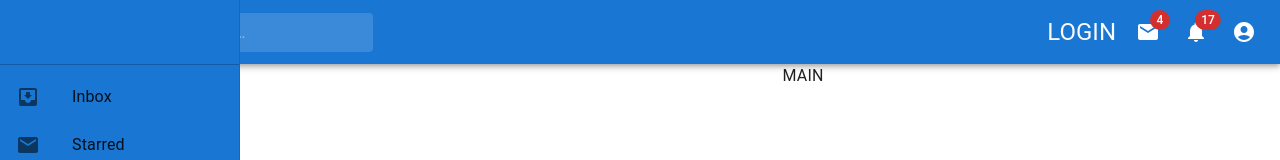
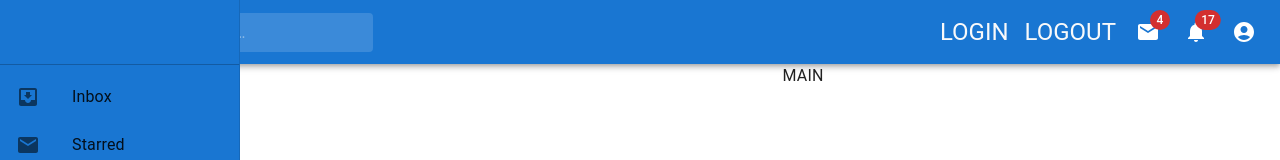
Before and after one commit to AljoschaDriemel/blog-project, a React (Create React App) app in the folder client/: page / in a window 1280 px wide. Shown: the top 160 px of the page. Built offline with nearby package versions, Linux system fonts and the light colour scheme.

Commit message:
added logout function and button

```diff
--- a/client/src/components/appbar/Appbar.js
+++ b/client/src/components/appbar/Appbar.js
@@ -16,6 +16,8 @@ import MailIcon from "@mui/icons-material/Mail";
 import NotificationsIcon from "@mui/icons-material/Notifications";
 import MoreIcon from "@mui/icons-material/MoreVert";
 import { useNavigate } from "react-router-dom";
+import axios from "axios";
+import { DataContext } from "../../pages/context/Context";
 
 const Search = styled("div")(({ theme }) => ({
   position: "relative",
@@ -58,6 +60,7 @@ const StyledInputBase = styled(InputBase)(({ theme }) => ({
 }));
 
 export default function PrimarySearchAppBar() {
+  const { userData, setUserData } = React.useContext(DataContext)
   const [anchorEl, setAnchorEl] = React.useState(null);
   const [mobileMoreAnchorEl, setMobileMoreAnchorEl] = React.useState(null);
 
@@ -86,6 +89,21 @@ export default function PrimarySearchAppBar() {
   const navigate = useNavigate();
   const handleLogin = () => {
     navigate("/login");
+  };
+
+  // LOGOUT
+  const handleLogout = async () => {
+
+    const response = await axios.get('/users/logout')
+
+    if (response.data.success) {
+       // clear the context
+    setUserData(null);
+    }
+
+    // redirect user to home
+    navigate("/login");
+    console.log("after logout userDataContext is:", userData);
   };
 
   const menuId = "primary-search-account-menu";
@@ -195,16 +213,18 @@ export default function PrimarySearchAppBar() {
           <Box sx={{ flexGrow: 1 }} />
           <Box className="" sx={{ display: { xs: "none", md: "flex" } }}>
             <Typography
-
               className="d-flex align-items-center"
               variant="h6"
               noWrap
               component="div"
               sx={{ display: { xs: "none", sm: "block" } }}
               onClick={handleLogin}
-            > <IconButton className="text-light"> LOGIN</IconButton>
+            >
+              {" "}
+              <IconButton  className="text-light"> LOGIN</IconButton>
 
             </Typography>
+            <IconButton onClick={handleLogout} className="text-light"> LOGOUT</IconButton>
             <IconButton
               size="large"
               aria-label="show 4 new mails"
```
